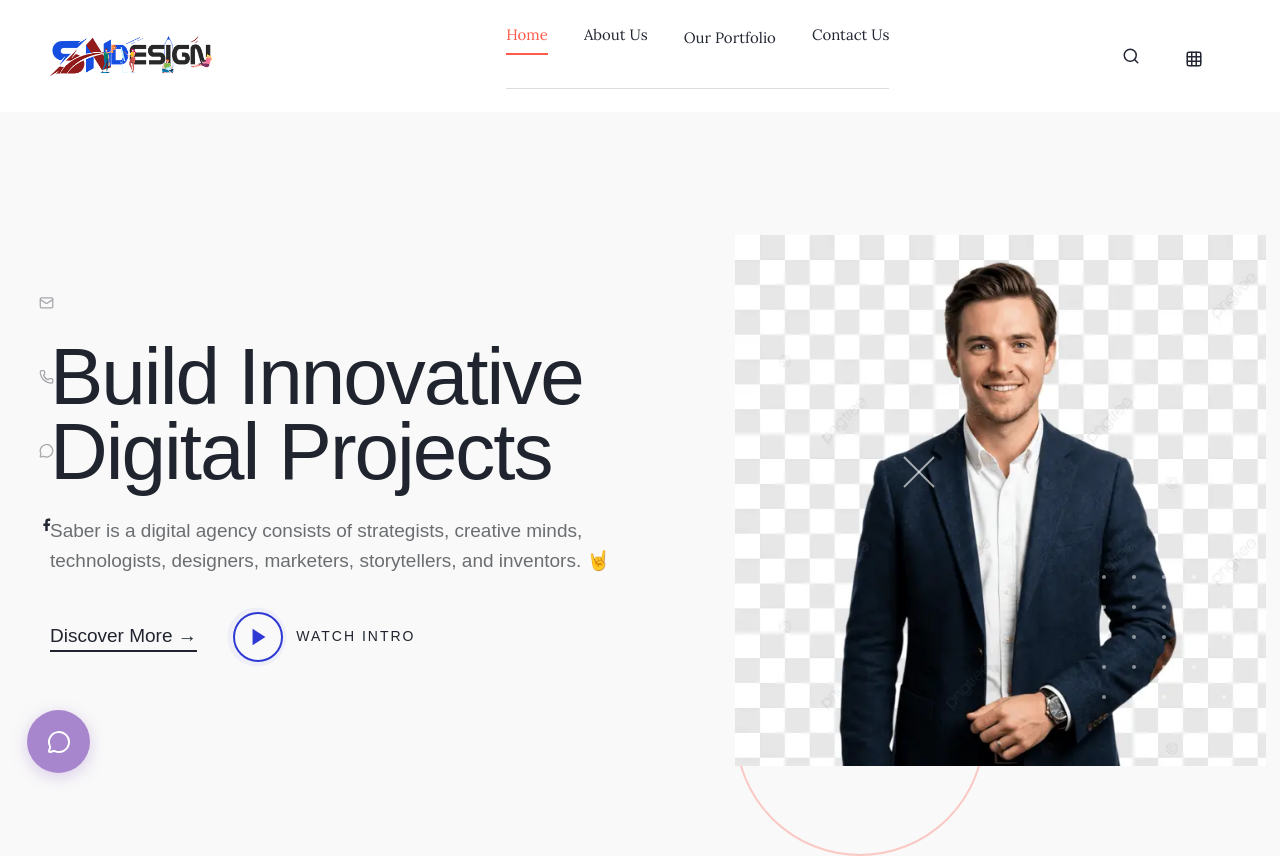
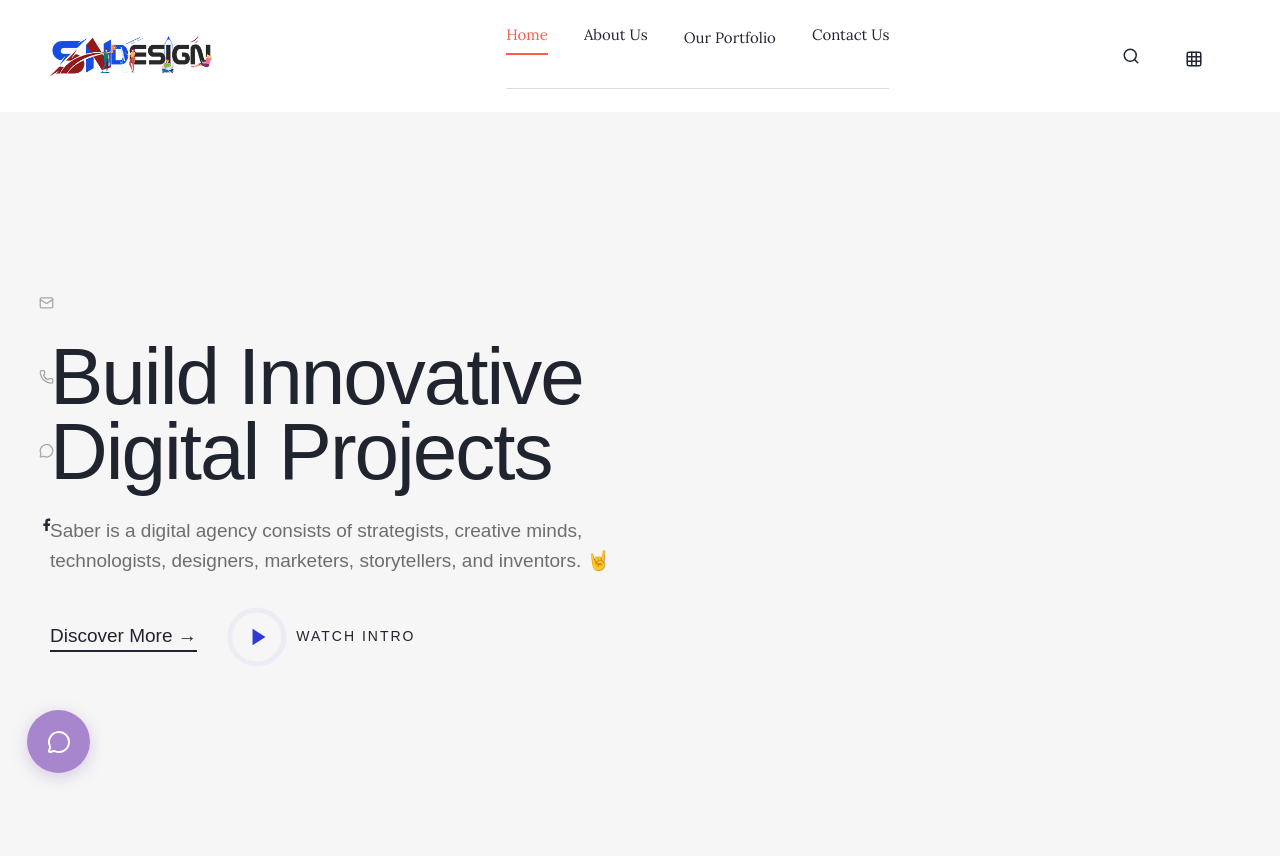
Before and after one commit to mohammed054/portfolio, a React (Vite) app: page / in a window 1280 px wide. Shown: the top 856 px of the page. Built offline with nearby package versions, Linux system fonts and the light colour scheme; a web font is replaced by a local one.

Commit message:
Fix hero and about sections to match reference website: update images, remove extra borders, fix layouts

```diff
--- a/src/components/AboutHero.jsx
+++ b/src/components/AboutHero.jsx
@@ -1,12 +1,5 @@
 import { useState } from 'react'
-import { MousePointer2, Share2, Target } from 'lucide-react'
 import Reveal from './shared/Reveal'
-
-const features = [
-  { icon: MousePointer2, title: 'Creative Design', description: 'Get the best animation and interactive services for your business.' },
-  { icon: Share2, title: 'Web Design and Development', description: "A brand's .com experience is its best opportunity to control its own message." },
-  { icon: Target, title: 'Video Production', description: 'Visual effects in videos enhance the probability of sales conversion by a huge margin.' },
-]
 
 function AboutHero() {
   const [hovered, setHovered] = useState(false)
@@ -22,8 +15,8 @@ function AboutHero() {
               onMouseLeave={() => setHovered(false)}
             >
               <img
-                src="/images/services/graphic-design.jpg"
-                alt="Home-office desk setup"
+                src="/images/about/home-drawing.png"
+                alt="Home office desk setup"
                 className="w-full h-[320px] object-cover"
               />
               <div className="absolute inset-0 bg-black/10 opacity-0 hover:opacity-100 transition-opacity duration-500" />
@@ -71,17 +64,41 @@ function AboutHero() {
             </p>
 
             <div className="space-y-8">
-              {features.map((feature, i) => (
-                <div key={i} className="flex gap-5">
-                  <div className="w-14 h-14 flex-shrink-0 flex items-center justify-center text-white">
-                    <feature.icon size={40} strokeWidth={1.5} />
-                  </div>
-                  <div>
-                    <h3 className="font-bold text-white mb-2">{feature.title}</h3>
-                    <p className="text-white/70 text-[0.833rem] leading-[1.7]">{feature.description}</p>
-                  </div>
+              <div key={1} className="flex gap-5">
+                <div className="w-14 h-14 flex-shrink-0 flex items-center justify-center text-white">
+                  <svg width="24" height="24" viewBox="0 0 24 24" fill="currentColor" className="mx-auto">
+                    <polygon points="5,3 19,12 5,21" />
+                  </svg>
                 </div>
-              ))}
+                <div>
+                  <h3 className="font-bold text-white mb-2">Creative Design</h3>
+                  <p className="text-white/70 text-[0.833rem] leading-[1.7]">Get the best animation and interactive services for your business.</p>
+                </div>
+              </div>
+              <div key={2} className="flex gap-5">
+                <div className="w-14 h-14 flex-shrink-0 flex items-center justify-center text-white">
+                  <svg width="24" height="24" viewBox="0 0 24 24" fill="currentColor" className="mx-auto">
+                    <rect x="2" y="6" width="20" height="6" rx="2" ry="2" />
+                    <rect x="6" y="14" width="12" height="6" rx="2" ry="2" />
+                    <rect x="14" y="14" width="6" height="6" rx="2" ry="2" />
+                  </svg>
+                </div>
+                <div>
+                  <h3 className="font-bold text-white mb-2">Web Design and Development</h3>
+                  <p className="text-white/70 text-[0.833rem] leading-[1.7]">A brand's .com experience is its best opportunity to control its own message.</p>
+                </div>
+              </div>
+              <div key={3} className="flex gap-5">
+                <div className="w-14 h-14 flex-shrink-0 flex items-center justify-center text-white">
+                  <svg width="24" height="24" viewBox="0 0 24 24" fill="currentColor" className="mx-auto">
+                    <polygon points="13,2 3,14 12,14 11,22 21,10 20,2 12,3 14,12 10,14 21,14 13,2" />
+                  </svg>
+                </div>
+                <div>
+                  <h3 className="font-bold text-white mb-2">Video Production</h3>
+                  <p className="text-white/70 text-[0.833rem] leading-[1.7]">Visual effects in videos enhance the probability of sales conversion by a huge margin.</p>
+                </div>
+              </div>
             </div>
           </Reveal>
         </div>
--- a/src/components/Hero.jsx
+++ b/src/components/Hero.jsx
@@ -1,33 +1,10 @@
 import { useRef } from 'react'
 import { Link } from 'react-router-dom'
-import { motion, useMotionValue, useSpring, useTransform } from 'framer-motion'
-
-const heroDecor = [
-  { type: 'dashed', className: 'absolute top-10 right-[20%] w-[140px] h-[130px] border border-dashed border-[#6b6e71]/20 z-[1]', strength: 20 },
-  { type: 'circle-secondary', className: 'absolute top-0 right-[10%] w-[230px] h-[230px] border-2 border-secondary/30 rounded-full z-[1]', strength: 30 },
-  { type: 'circle-primary', className: 'absolute -bottom-20 left-0 w-[250px] h-[250px] border-2 border-primary/30 rounded-full z-[1]', strength: 25 },
-]
-
-function ParallaxDecor({ decor, mouseX, mouseY }) {
-  const x = useSpring(useTransform(mouseX, [0, 1], [-decor.strength, decor.strength]), { stiffness: 50, damping: 20 })
-  const y = useSpring(useTransform(mouseY, [0, 1], [-decor.strength, decor.strength]), { stiffness: 50, damping: 20 })
-  return <div className={decor.className} style={{ x, y }} aria-hidden="true" />
-}
+import { motion } from 'framer-motion'
 
 function Hero() {
-  const heroRef = useRef(null)
-  const mouseX = useMotionValue(0.5)
-  const mouseY = useMotionValue(0.5)
-
-  const handleMouse = (e) => {
-    const rect = heroRef.current?.getBoundingClientRect()
-    if (!rect) return
-    mouseX.set((e.clientX - rect.left) / rect.width)
-    mouseY.set((e.clientY - rect.top) / rect.height)
-  }
-
   return (
-    <section ref={heroRef} onMouseMove={handleMouse} className="relative min-h-screen flex items-center overflow-hidden" style={{ backgroundColor: '#f9f9f9' }}>
+    <section className="relative min-h-screen flex items-center overflow-hidden bg-light-bg">
       <div className="container-main w-full">
         <div className="grid grid-cols-1 lg:grid-cols-[55%_45%] items-center gap-8 min-h-[calc(100vh-80px)]">
           <div className="relative z-10 py-20 max-lg:text-center max-lg:flex max-lg:flex-col max-lg:items-center">
@@ -65,7 +42,7 @@ function Hero() {
                 <span className="absolute bottom-0 left-0 w-full h-[2px] bg-[#1f242e] scale-x-100 group-hover:scale-x-0 transition-transform duration-300 origin-center" />
               </Link>
               <div className="watch-intro flex items-center gap-3 cursor-pointer group">
-                <div className="play-ring relative w-[50px] h-[50px] border-2 border-secondary rounded-full flex items-center justify-center group-hover:bg-secondary transition-all duration-300 text-secondary">
+                <div className="play-ring relative w-[50px] h-[50px] rounded-full flex items-center justify-center group-hover:bg-secondary transition-all duration-300 text-secondary">
                   <svg width="22" height="22" viewBox="0 0 24 24" fill="currentColor" className="ml-0.5">
                     <polygon points="5,3 19,12 5,21" />
                   </svg>
@@ -77,37 +54,27 @@ function Hero() {
             </motion.div>
           </div>
 
-          <motion.div
-            initial={{ opacity: 0, scale: 0.95 }}
-            animate={{ opacity: 1, scale: 1 }}
-            transition={{ duration: 0.8, delay: 0.3 }}
-            className="relative max-lg:hidden"
-          >
+          <div className="relative hidden max-lg:block">
             <img
-              src="/images/hero-saber.webp"
+              src="/images/about/home-drawing.png"
               alt="Saber Nasr — Professional portrait"
-              className="max-w-[850px] w-full ml-auto object-contain relative z-[2]"
+              className="max-w-[555px] w-full ml-auto object-contain relative z-[2]"
               width="555"
               height="1000"
             />
 
-            {heroDecor.map((d) => (
-              <ParallaxDecor key={d.type} decor={d} mouseX={mouseX} mouseY={mouseY} />
-            ))}
-            <div className="absolute top-[40%] left-[30%] z-[3]" aria-hidden="true">
-              <svg width="50" height="50" viewBox="0 0 50 50" fill="none" xmlns="http://www.w3.org/2000/svg">
-                <line x1="10" y1="10" x2="40" y2="40" stroke="white" strokeWidth="2" opacity="0.6"/>
-                <line x1="40" y1="10" x2="10" y2="40" stroke="white" strokeWidth="2" opacity="0.6"/>
-              </svg>
-            </div>
-            <div className="absolute bottom-[10%] right-[5%] z-[3]" aria-hidden="true">
-              <svg width="150" height="150" viewBox="0 0 150 150" fill="none" xmlns="http://www.w3.org/2000/svg">
-                {[...Array(25)].map((_, i) => (
-                  <circle key={i} cx={15 + (i % 5) * 30} cy={15 + Math.floor(i / 5) * 30} r="2" fill="white" opacity="0.5"/>
-                ))}
-              </svg>
-            </div>
-          </motion.div>
+            <img
+              src="/images/hero/Saber-Designer.jpg"
+              alt="Saber Designer"
+              className="absolute top-0 right-0 w-full h-full object-cover z-[1]"
+            />
+
+            <img
+              src="/images/logos/main-logo.png"
+              alt="Saber Nasr Logo"
+              className="absolute top-0 left-0 w-full h-full object-contain z-[3]"
+            />
+          </div>
         </div>
       </div>
     </section>
```
